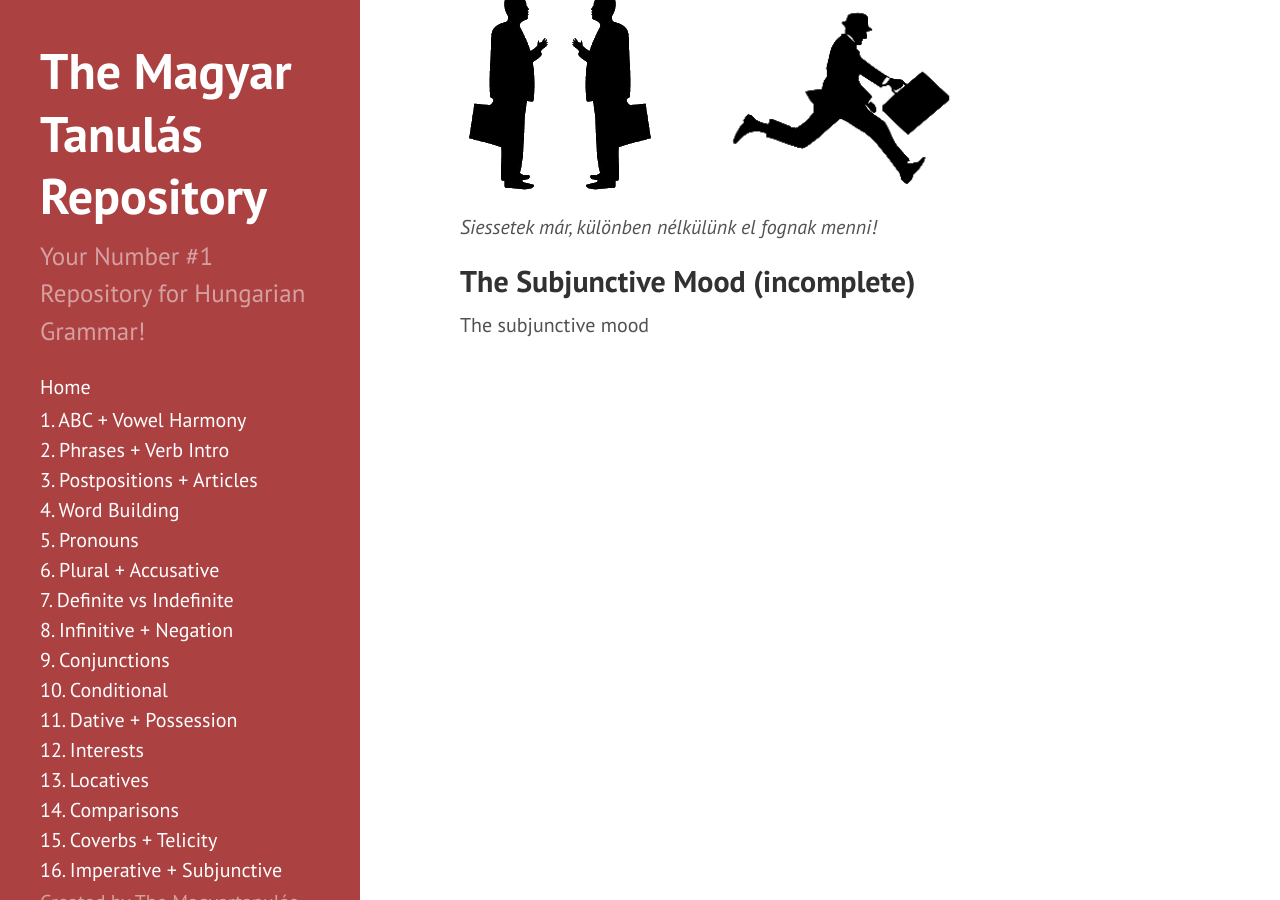
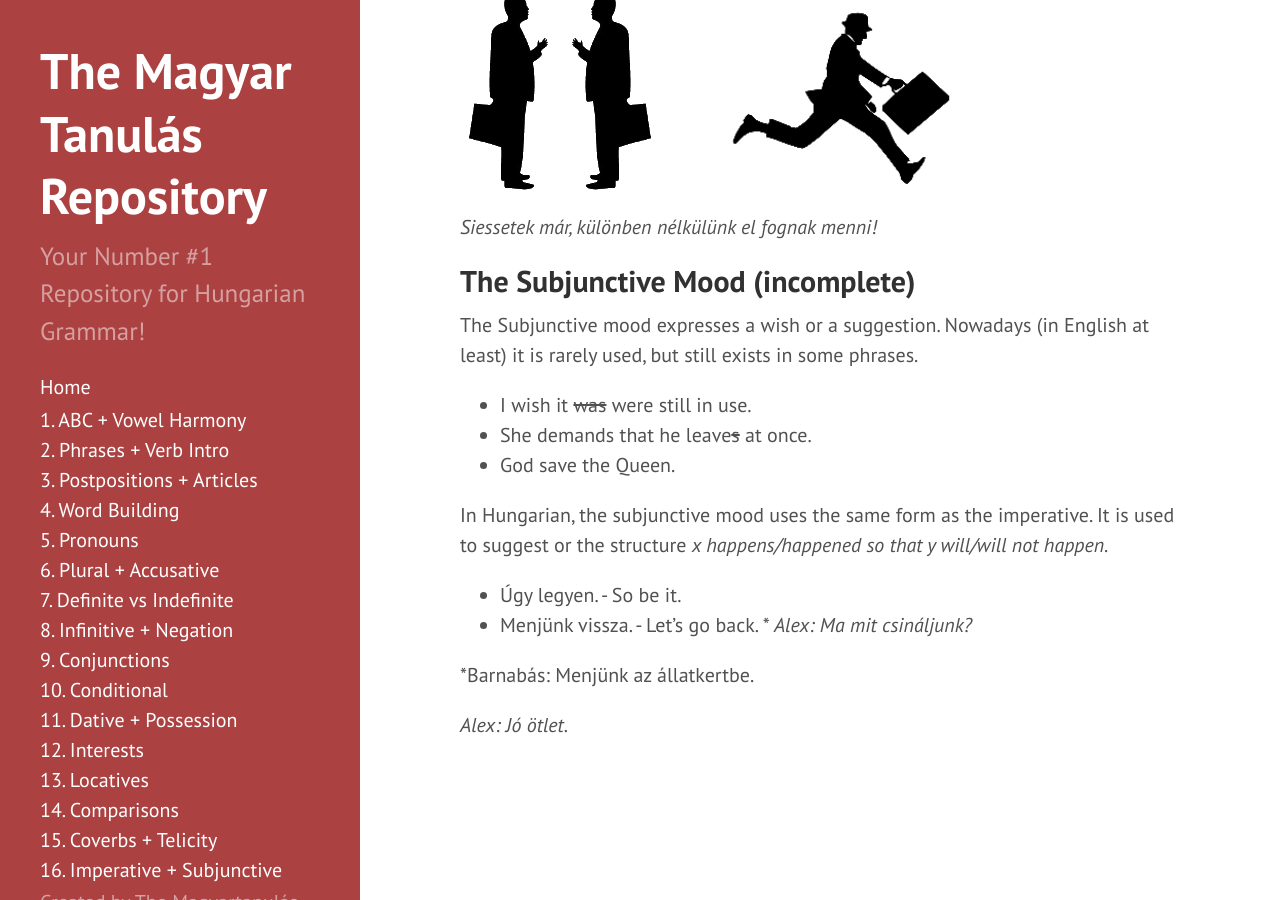
Before and after one commit to Magyartanulas/magyartanulas.github.io, a Jekyll site: the page built from imperative_subjunctive.md, in a window 1280 px wide and 900 px high, scrolled down 1436 px. Built offline with Jekyll 4.4.1, drawn with Linux system fonts in a browser that asks for light colours; Markdown is read by kramdown in place of the engine named in the settings; some of the changed text lies outside the part shown.

Commit message:
Update imperative_subjunctive.md

```diff
--- a/imperative_subjunctive.md
+++ b/imperative_subjunctive.md
@@ -40,4 +40,19 @@ Examples:
 
 ## The Subjunctive Mood (incomplete)
 
-The subjunctive mood
+The Subjunctive mood expresses a wish or a suggestion. Nowadays (in English at least) it is rarely used, but still exists in some phrases.
+
+* I wish it ~~was~~ were still in use.
+* She demands that he leave~~s~~ at once.
+* God save the Queen.
+
+In Hungarian, the subjunctive mood uses the same form as the imperative. It is used to suggest or the structure *x happens/happened so that y will/will not happen.*
+
+* Úgy legyen. - So be it.
+* Menjünk vissza. - Let's go back.
+*
+*Alex: Ma mit csináljunk?*
+
+*Barnabás: Menjünk az állatkertbe.
+
+*Alex: Jó ötlet.*
```
Also changed, not shown: other parts of imperative_subjunctive.md (+1 -1 lines).
